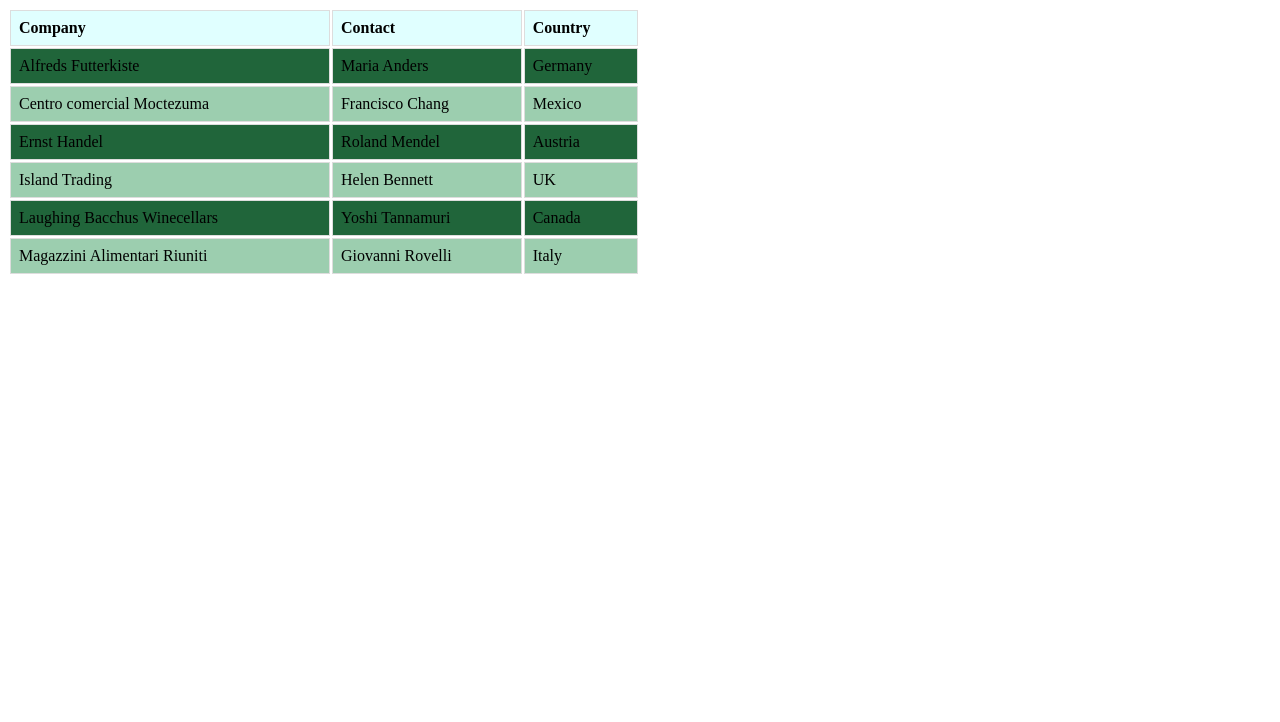
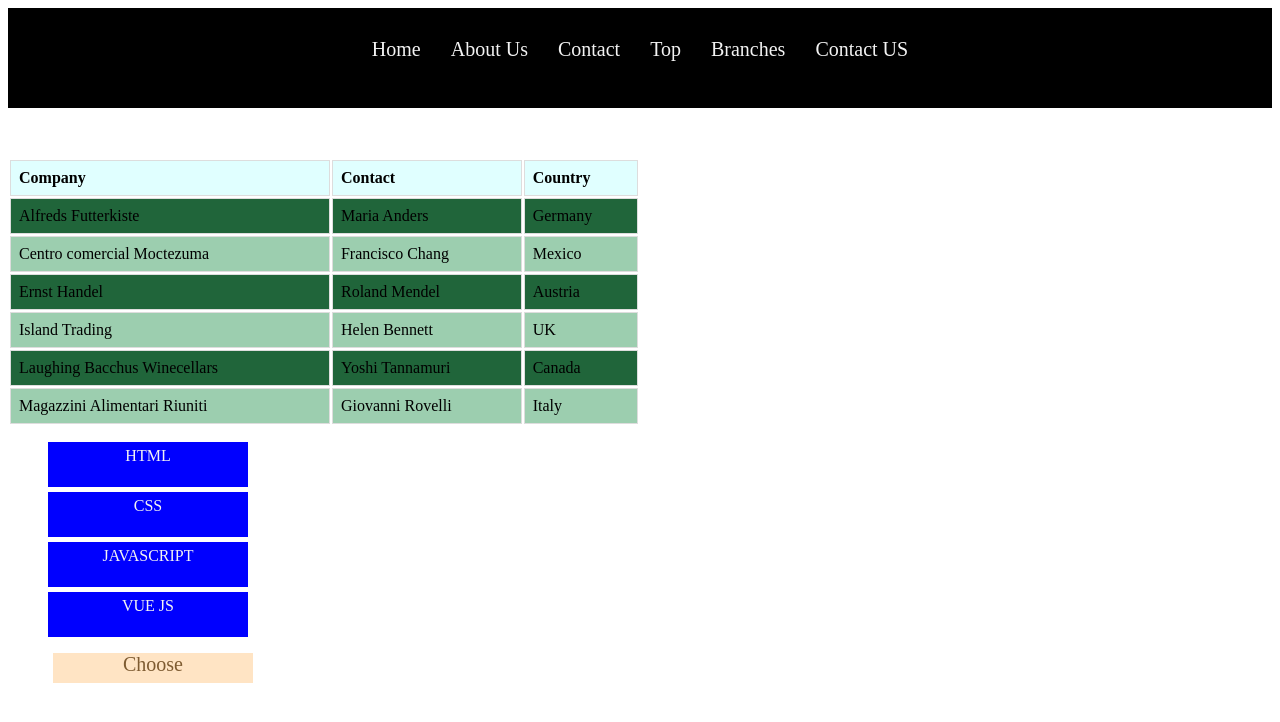
Before and after one commit to Vanuhi-developer/Tables, a plain HTML site: page index.html in a window 1280 px wide. Drawn offline with Linux system fonts and the light colour scheme.

Commit message:
last changes

```diff
--- a/css/style.css
+++ b/css/style.css
@@ -1,5 +1,7 @@
+
 table{
     width: 50%;
+    margin-top: 50px;
 }
 
   td, th {
@@ -18,3 +20,62 @@ table{
   tr:first-child{
     background-color: rgba(0, 255, 255, 0.123);
   }
+  header{
+    width: 100%;
+    height: 100px;
+    background-color: black;
+  }
+  nav{
+   text-align: center;
+   display: flex;
+   gap: 30px;
+   justify-content: center;
+   padding-top: 30px;
+  }
+  a{
+    text-decoration: none;
+    color: #f3f3f3;
+    font-size: 20px;
+
+
+  }
+  ul{
+    list-style-type: none;
+  }
+  li{
+    background-color: blue;
+    margin-top: 5PX;
+    width: 200px;
+    height: 40px;
+    text-align: center;
+    color: #f3f3f3;
+    padding-top: 5px;
+  }
+  li:hover :not(.dropdown li){
+    background-color: rgba(0, 255, 255, 0.123);
+    color: black;
+    margin-left: 20px;
+  }
+ .dropdown{
+  height: 30px;
+  width: 200px;
+  background-color: bisque;
+  text-align: center;
+  color: rgb(126, 91, 49);
+  font-size: 20px;
+  margin-left: 45px;
+ }
+ .dropdown {
+  position: relative;
+
+}
+
+.dropdown-menu {
+  display: none;
+  position: absolute;
+  z-index: 1;
+}
+
+.dropdown:hover .dropdown-menu {
+  display: block;
+}
--- a/index.html
+++ b/index.html
@@ -7,6 +7,17 @@
     <link rel="stylesheet" href="./css/style.css">
 </head>
 <body>
+  <header>
+    <nav>
+      <a href="#">Home</a>
+      <a href="#">About Us</a>
+      <a href="#">Contact</a>
+      <a href="#">Top</a>
+      <a href="#">Branches</a>
+      <a href="#">Contact US</a>
+
+    </nav>
+  </header>
     <table>
         <tr>
           <th>Company</th>
@@ -44,5 +55,27 @@
           <td>Italy</td>
         </tr>
       </table>
+<ul>
+  <li>HTML</li>
+  <li>CSS</li>
+  <li>JAVASCRIPT</li>
+  <li>VUE JS</li>
+</ul>
+<div class="dropdown">
+  Choose
+  <div class="dropdown-menu">
+    <ul>
+      <li>HTML</li>
+      <li>CSS</li>
+      <li>JAVASCRIPT</li>
+      <li>VUE JS</li>
+    </ul>
+  </div>
+</div>
+
+
+
+</div>
+</div>
 </body>
 </html>
```
